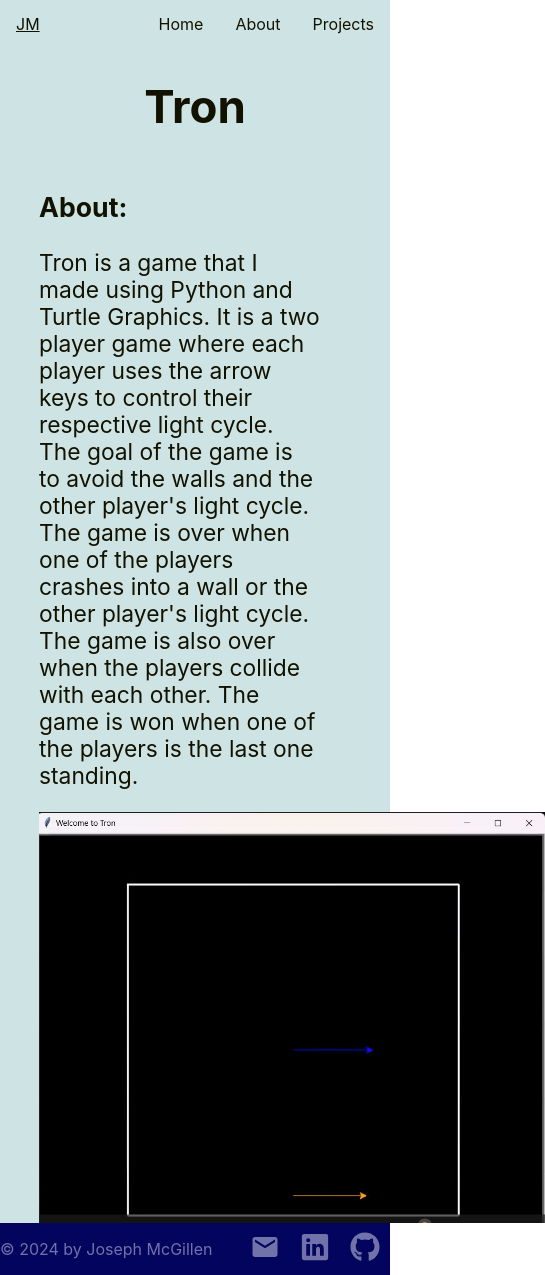
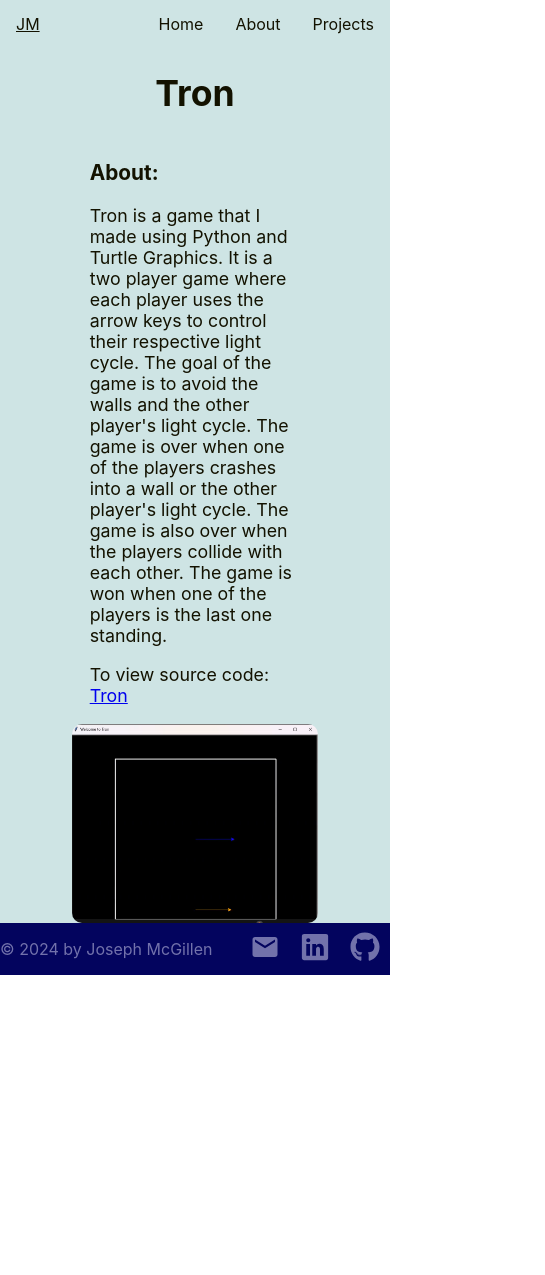
Before and after one commit to jm1959/jm1959.github.io, a React (Create React App) app: page /Tron in a window 390 px wide. Shown: the whole page, 545 px wide, since content can reach past the window. After the commit the page ends 975 px from the top, so only its background shows below. Built offline with nearby package versions, Linux system fonts and the light colour scheme.

Commit message:
fixed styling and responsive. Updated Text

```diff
--- a/src/DormSwapandShop.js
+++ b/src/DormSwapandShop.js
@@ -5,7 +5,7 @@ export default function DormSwapandShop() {
         <div id="appHeader">
             <h1>Dorm Swap and Shop</h1>
             <div id="projectDescription">
-                <div style={{ paddingRight: '10%' }}>
+                <div style={{ width: '60%' }}>
                     <h3>About:</h3>
                     <p>
                         Created as a senior project. Dorm Swap and Shop is geared toward college students who are
@@ -13,8 +13,11 @@ export default function DormSwapandShop() {
                         Our goal is to focus on connecting college students to buy, sell, or trade textbooks,
                         furniture, home goods, etc. without having to worry about any unwanted users interrupting the exchange.
                     </p>
+                    <p>To view source code: <a href='https://github.com/m-shoul/dorm-swap-shop'>Dorm Swap and Shop</a></p>
                 </div>
-                <img src={require('./assets/images/logoV2.png')} alt="Project" style={{ width: '50vh', height: '50vh' }} />
+                <div id="projectImage">
+                    <img src={require('./assets/images/logoV2.png')} alt="Project" style={{ width: '100%', borderRadius: 10 }} />
+                </div>
             </div>
         </div>
     );
--- a/src/Home.js
+++ b/src/Home.js
@@ -28,7 +28,7 @@ export default function Home() {
                 <div id="fadeIn">
                     <h1>Welcome, </h1>
                     <p style={{ width: '80%' }}>
-                        Joseph is a passionate computer science pursuing a future in software development.
+                        Joseph is a motivated and passionate computer science graduate pursuing a future in software development.
                         Leveraging skills in Flutter, Dart, React Native, Java and Python to contribute effectively
                         to innovative projects and gain hands-on experience in software development.
                     </p>
--- a/src/MemoryGame.js
+++ b/src/MemoryGame.js
@@ -5,15 +5,18 @@ export default function MemoryGame() {
         <div id="appHeader">
             <h1>Memory Game</h1>
             <div id="projectDescription">
-                <div style={{ paddingRight: '10%' }}>
+                <div style={{ width: '60%' }}>
                     <h3>About:</h3>
                     <p>
                         Created as a final project for computer programming 2, Memory Game was created using Java and JFrame.
                         It is a game where the user has to match the cards with the same image.
                         The game is won when all the cards are matched.
                     </p>
+                    <p>To view source code: <a href='https://github.com/jm1959/Projects/blob/main/MemoryGame.java'>Memory Game</a></p>
                 </div>
-                <img src={require('./assets/images/memoryGame.png')} alt="Project" style={{ width: '50vh', height: '50vhc' }} />
+                <div id="projectImage">
+                    <img src={require('./assets/images/memoryGame.png')} alt="Project" style={{ width: '100%', borderRadius: 10 }} />
+                </div>
             </div>
         </div>
     );
--- a/src/Otea.js
+++ b/src/Otea.js
@@ -5,9 +5,8 @@ export default function Otea() {
         <div id="appHeader">
             <h1>Otea</h1>
             <div id="projectDescription">
-                <div style={{ marginRight: '2%' }}>
+                <div style={{ width: '60%' }}>
                     <h3>About: </h3>
-                    <div style={{ paddingRight: '10%' }}>
                     <p>When traveling through a major city it can be hard to find a public restroom in a timely manor</p>
                     <p>
                         Otea aims to connect restroom owners with restroom rentals. Users can find a listing on the map,
@@ -17,8 +16,9 @@ export default function Otea() {
                         Here is a link to the website <a href='https://www.otea.app/'>https://www.otea.app/</a>
                     </p>
                 </div>
+                <div id="projectImage">
+                    <img src={require('./assets/images/otea.png')} alt="Project" style={{ width: '100%', borderRadius: 10 }} />
                 </div>
-                <img src={require('./assets/images/otea.png')} alt="Project" style={{ width: '60vh', height: '50vhc' }} />
             </div>
         </div>
     );
--- a/src/Projects.js
+++ b/src/Projects.js
@@ -40,7 +40,7 @@ export default function Projects() {
                         <ReactCardFlip isFlipped={project1flip} flipDirection='horizontal'>
                             <button id='projectButton' onClick={() => setProject1Flip(!project1flip)}>
                                 <div id='projectCard'>
-                                    <img src={require('./assets/images/tron.png')} alt="Project" style={{ width: '100%', height: '82%' }} />
+                                    <img src={require('./assets/images/tron.png')} alt="Project" style={{ width: '100%', height: '82%', borderRadius: 10 }} />
                                     <p>Tron</p>
                                 </div>
                             </button>
@@ -50,6 +50,7 @@ export default function Projects() {
                                     <ul style={{ fontSize: 20, textAlign: 'left' }}>
                                         <li style={{ marginBottom: '4%' }}>Developed retro video videogame Tron</li>
                                         <li style={{ marginBottom: '4%' }}>Developed using Python and utilizing Turtle and functions and arrays</li>
+                                        <li style={{ marginBottom: '4%' }}>Implemented core game mechanics, user input handling, and collision detection</li>
                                     </ul>
                                     <Buttons path="Tron" />
                                 </div>
@@ -60,7 +61,7 @@ export default function Projects() {
                         <ReactCardFlip isFlipped={project2flip} flipDirection='horizontal'>
                             <button id='projectButton' onClick={() => setProject2Flip(!project2flip)}>
                                 <div id='projectCard'>
-                                    <img src={require('./assets/images/memoryGame.png')} alt="Project" style={{ width: '100%', height: '82%' }} />
+                                    <img src={require('./assets/images/memoryGame.png')} alt="Project" style={{ width: '100%', height: '82%', borderRadius: 10 }} />
                                     <p>Memory Game</p>
                                 </div>
                             </button>
@@ -68,8 +69,7 @@ export default function Projects() {
                             <button id='projectButton' onClick={() => setProject2Flip(!project2flip)}>
                                 <div id='projectCard'>
                                     <ul style={{ fontSize: 20, textAlign: 'left' }}>
-                                        <li style={{ marginBottom: '4%' }}>Developed Java-based memory game</li>
-                                        <li style={{ marginBottom: '4%' }}>Utilized JFrame and buttons functions</li>
+                                        <li style={{ marginBottom: '4%' }}>Developed Java-based memory game featuring a graphical user interface with JFrame</li>
                                         <li style={{ marginBottom: '4%' }}>Created checks to see if both buttons clicked were equal to one another</li>
                                     </ul>
                                     <Buttons path="MemoryGame" />
@@ -96,7 +96,9 @@ export default function Projects() {
                                             Students can create and post
                                             listings to sell textbooks, furniture and decorations
                                         </li>
-                                        <li style={{ marginBottom: '4%' }}>Utilized React and React Native to develop the mobile application</li>
+                                        <li style={{ marginBottom: '4%' }}>Worked alongside 3 other team members as a front-end developer
+                                            utilized React and React Native to develop the mobile application</li>
+                                        <li style={{ marginBottom: '4%' }}>Integrated multiple API's to retrieve and update data in real time</li>
                                     </ul>
                                     <Buttons path="DormSwapandShop" />
                                 </div>
@@ -107,7 +109,7 @@ export default function Projects() {
                         <ReactCardFlip isFlipped={project4flip} flipDirection='horizontal'>
                             <button id='projectButton' onClick={() => setProject4Flip(!project4flip)}>
                                 <div id='projectCard'>
-                                    <img src={require('./assets/images/otea.png')} alt="Project" style={{ width: '100%', height: '82%' }} />
+                                    <img src={require('./assets/images/otea.png')} alt="Project" style={{ width: '100%', height: '82%', borderRadius: 10 }} />
                                     <p>Otea</p>
                                 </div>
                             </button>
@@ -117,6 +119,8 @@ export default function Projects() {
                                     <ul style={{ fontSize: 20, textAlign: 'left' }}>
                                         <li style={{ marginBottom: '4%' }}>Collaborated with cross-function teams to develop a mobile app </li>
                                         <li style={{ marginBottom: '4%' }}>Utilized Flutter and Dart</li>
+                                        <li style={{ marginBottom: '4%' }}>Developed and implemented multiple user interfaces</li>
+                                        <li style={{ marginBottom: '4%' }}>Compared libraries and modified them to fit a specific criteria</li>
                                     </ul>
                                     <Buttons path="Otea" />
                                 </div>
--- a/src/Tron.js
+++ b/src/Tron.js
@@ -5,9 +5,9 @@ export default function Tron() {
         <div id="appHeader">
             <h1>Tron</h1>
             <div id="projectDescription">
-                <div >
+                <div style={{ width: '60%' }}>
                     <h3>About:</h3>
-                    <p style={{ paddingRight: '10%' }}>
+                    <p>
                         Tron is a game that I made using Python and Turtle Graphics. It is a two player game
                         where each player uses the arrow keys to control their respective light cycle. The
                         goal of the game is to avoid the walls and the other player's light cycle. The game
@@ -15,8 +15,11 @@ export default function Tron() {
                         The game is also over when the players collide with each other. The game is won when one
                         of the players is the last one standing.
                     </p>
+                    <p>To view source code: <a href='https://github.com/jm1959/Projects/blob/main/Tron_Final_Project.py'>Tron</a></p>
                 </div>
-                <img src={require('./assets/images/tron.png')} alt="Project" style={{ width: '60vh', height: '50vhc' }} />
+                <div id="projectImage">
+                    <img src={require('./assets/images/tron.png')} alt="Project" style={{ width: '100%', borderRadius: 10 }} />
+                </div>
             </div>
         </div>
     );
--- a/src/styles/ProjectPages.css
+++ b/src/styles/ProjectPages.css
@@ -3,17 +3,26 @@
     min-height: 100vh;
     display: flex;
     flex-direction: column;
-    font-size: calc(15px + 2vmin);
+    align-items: center;
+    justify-content: center;
+    font-size: calc(10px + 2vmin);
     color: #131200;
     margin-top: 0;
-    padding-top: 0;
     margin-bottom: 0;
 }
 
 #projectDescription {
-    width: 80%;
     display: flex;
     flex-direction: row;
+    justify-content: space-between;
+    width: 90%;
+}
+
+#projectImage {
+    display: flex;
+    align-items: center;
+    width: 30%;
+    height: auto;
 }
 
 #fadeIn.is-visible {
@@ -23,5 +32,11 @@
 @media (max-width: 600px) {
     #projectDescription {
         flex-direction: column;
+        align-items: center;
+    }
+
+    #projectImage {
+        width: 70%;
+        height: auto;
     }
 }
--- a/src/styles/Projects.css
+++ b/src/styles/Projects.css
@@ -15,6 +15,7 @@
     display: flex;
     width: 100%;
     height: 100%;
+    border-radius: 10px;
     /* min-height: 40vh; */
     flex-direction: column;
     align-items: center;
@@ -25,6 +26,7 @@
 #projectButton {
     background: none;
     border: none;
+    border-radius: 10px;
     padding: 0;
     margin: 0;
     width: 60vh;
```
Also changed, not shown: src/About.js (+15 -8 lines), src/styles/About.css (+15 -2 lines), src/assets/images/McGillen_Joseph.jpg (added). Lines whose indentation alone changed are shown as unchanged.
